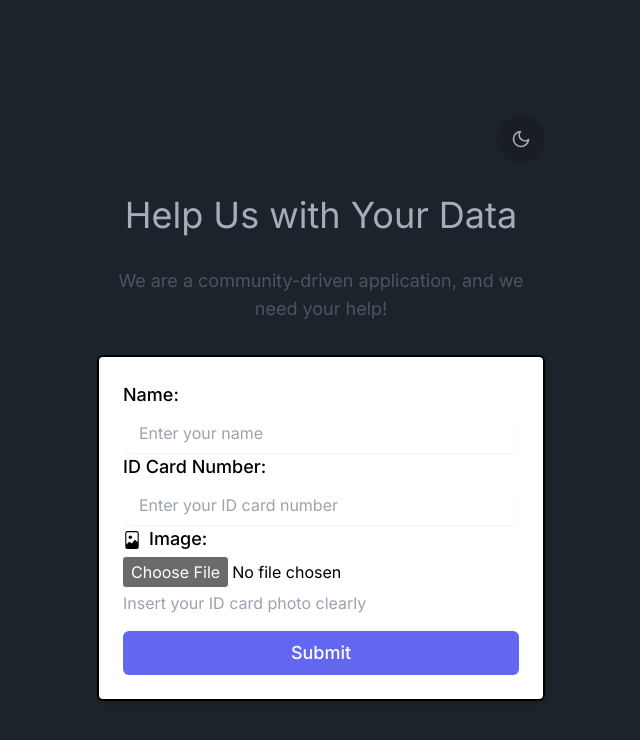
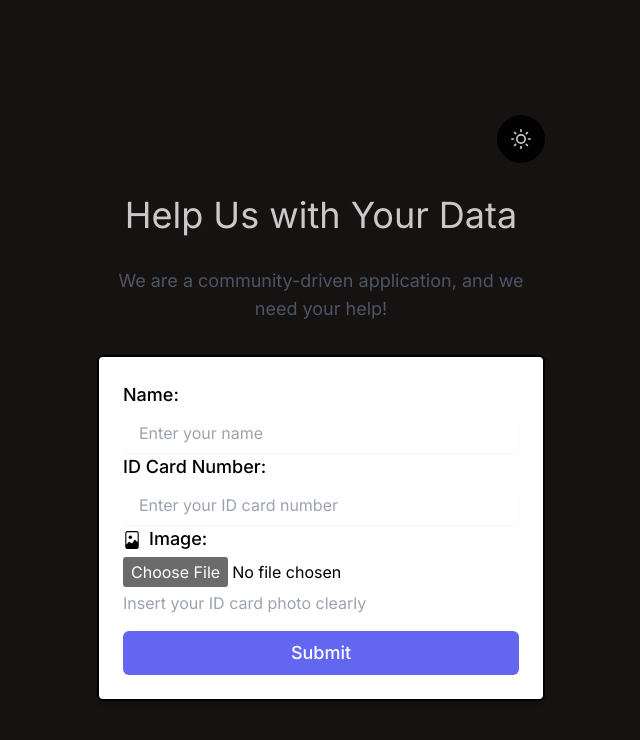
Before and after one commit to sugam-pokhrel/mmc-helpers, a Next.js app: page / in a window 1280 px wide. Shown: the top 740 px of the page, without its empty margins (319-959 px from the left). Built offline with nearby package versions, Linux system fonts and the light colour scheme.

Commit message:
added a new route for test

```diff
--- a/next.config.js
+++ b/next.config.js
@@ -1,4 +1,12 @@
+const withPWA = require('next-pwa')({
+  dest: 'public',
+  register: true,
+  skipWaiting: true,
+  disable: process.env.NODE_ENV === 'development'
+})
 /** @type {import('next').NextConfig} */
-const nextConfig = {}
+const nextConfig = {
+  reactStrictMode: true
+}
 
-module.exports = nextConfig
+module.exports = withPWA(nextConfig)
--- a/package.json
+++ b/package.json
@@ -17,6 +17,7 @@
     "eslint-config-next": "13.4.9",
     "fortawesome": "^0.0.1-security",
     "next": "13.4.9",
+    "next-pwa": "^5.6.0",
     "postcss": "8.4.25",
     "react": "18.2.0",
     "react-dom": "18.2.0",
--- a/src/app/Form.jsx
+++ b/src/app/Form.jsx
@@ -86,11 +86,11 @@ const toggleDarkMode = () => {
   // }, [theme]
   setIsDarkMode((prevIsDarkMode) => !prevIsDarkMode);
 };
-const [theme, setTheme] = useState( "dark");
+const [theme, setTheme] = useState( "forest");
 
   //toggles the theme
   const toggleTheme = () => {
-    setTheme(theme === "dark" ? "light" : "dark");
+    setTheme(theme === "forest" ? "light" : "forest");
     setIsDarkMode(!isDarkMode)
   };
 
--- a/src/app/SwitchTheme.jsx
+++ b/src/app/SwitchTheme.jsx
@@ -4,11 +4,11 @@ import { FiMoon, FiSun } from "react-icons/fi";
 
 const SwitchTheme = () => {
   //we store the theme in localStorage to preserve the state on next visit with an initial theme of dark.
-  const [theme, setTheme] = useState( "dark");
+  const [theme, setTheme] = useState( "forest");
 
   //toggles the theme
   const toggleTheme = () => {
-    setTheme(theme === "dark" ? "light" : "dark");
+    setTheme(theme === "forest" ? "light" : "forest");
   };
 
   //modify data-theme attribute on document.body when theme changes
--- a/tailwind.config.js
+++ b/tailwind.config.js
@@ -16,8 +16,9 @@ module.exports = {
   },
  daisyui: {
     themes: [
-      "light",
-      "dark"
+      // "light",
+      "forest"
+
     ],
   },
 
```
Also changed, not shown: 1 other file (tests, documents, lock files or other folders).
